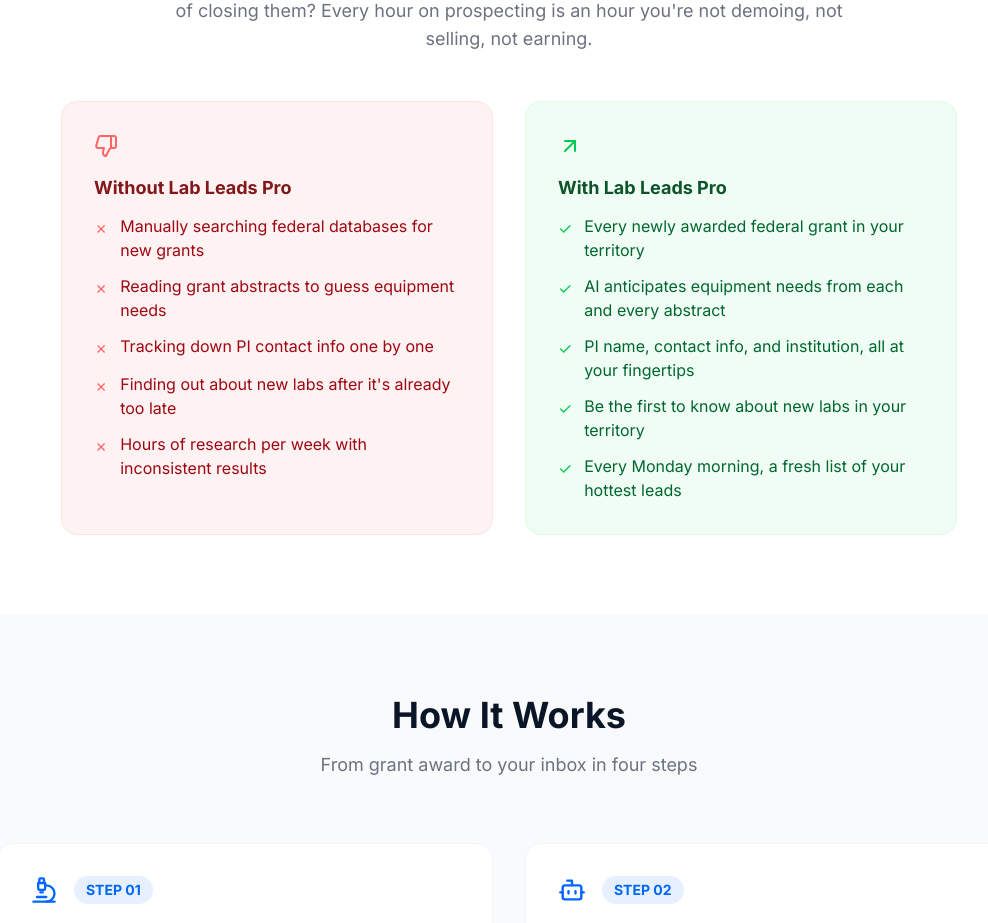
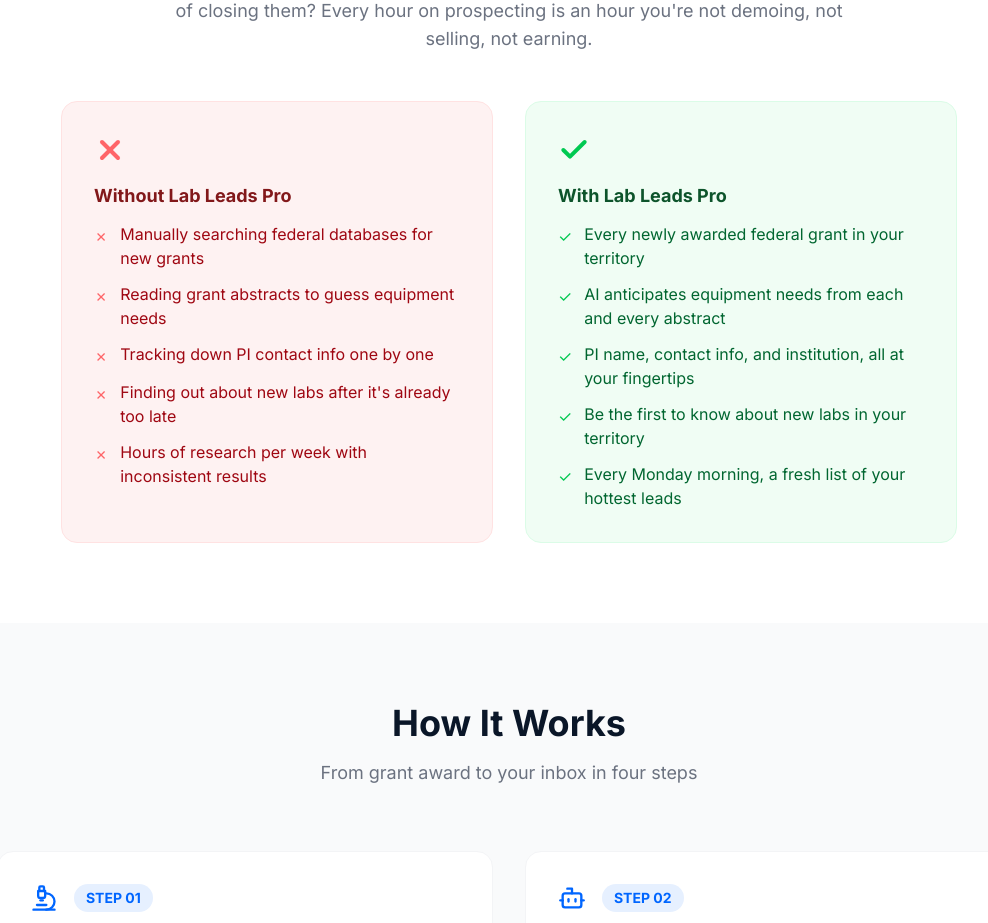
Before and after one commit to lableadmanager-bit/lableadspro-website, a Next.js app: page / in a window 1280 px wide. Shown: the part 1060-1983 px from the top of the page, without its empty margins (131-1119 px from the left). Built offline with nearby package versions, Linux system fonts and the light colour scheme.

Commit message:
Problem section: X and Check icons instead of thumbs down/arrow

```diff
--- a/src/components/Problem.tsx
+++ b/src/components/Problem.tsx
@@ -1,4 +1,4 @@
-import { ThumbsDown, ArrowUpRight } from "lucide-react";
+import { X, Check } from "lucide-react";
 
 export default function Problem() {
   return (
@@ -18,7 +18,7 @@
         <div className="grid md:grid-cols-2 gap-8">
           {/* Old Way */}
           <div className="bg-red-50 border border-red-100 rounded-2xl p-8">
-            <div className="flex mb-4"><ThumbsDown className="w-6 h-6 text-red-400" /></div>
+            <div className="flex mb-4"><X className="w-8 h-8 text-red-400" strokeWidth={3} /></div>
             <h3 className="text-lg font-bold text-red-900 mb-3">Without Lab Leads Pro</h3>
             <ul className="space-y-3 text-red-800">
               <li className="flex gap-3">
@@ -46,7 +46,7 @@
 
           {/* New Way */}
           <div className="bg-green-50 border border-green-100 rounded-2xl p-8">
-            <div className="flex mb-4"><ArrowUpRight className="w-6 h-6 text-green-500" /></div>
+            <div className="flex mb-4"><Check className="w-8 h-8 text-green-500" strokeWidth={3} /></div>
             <h3 className="text-lg font-bold text-green-900 mb-3">With Lab Leads Pro</h3>
             <ul className="space-y-3 text-green-800">
               <li className="flex gap-3">
```
